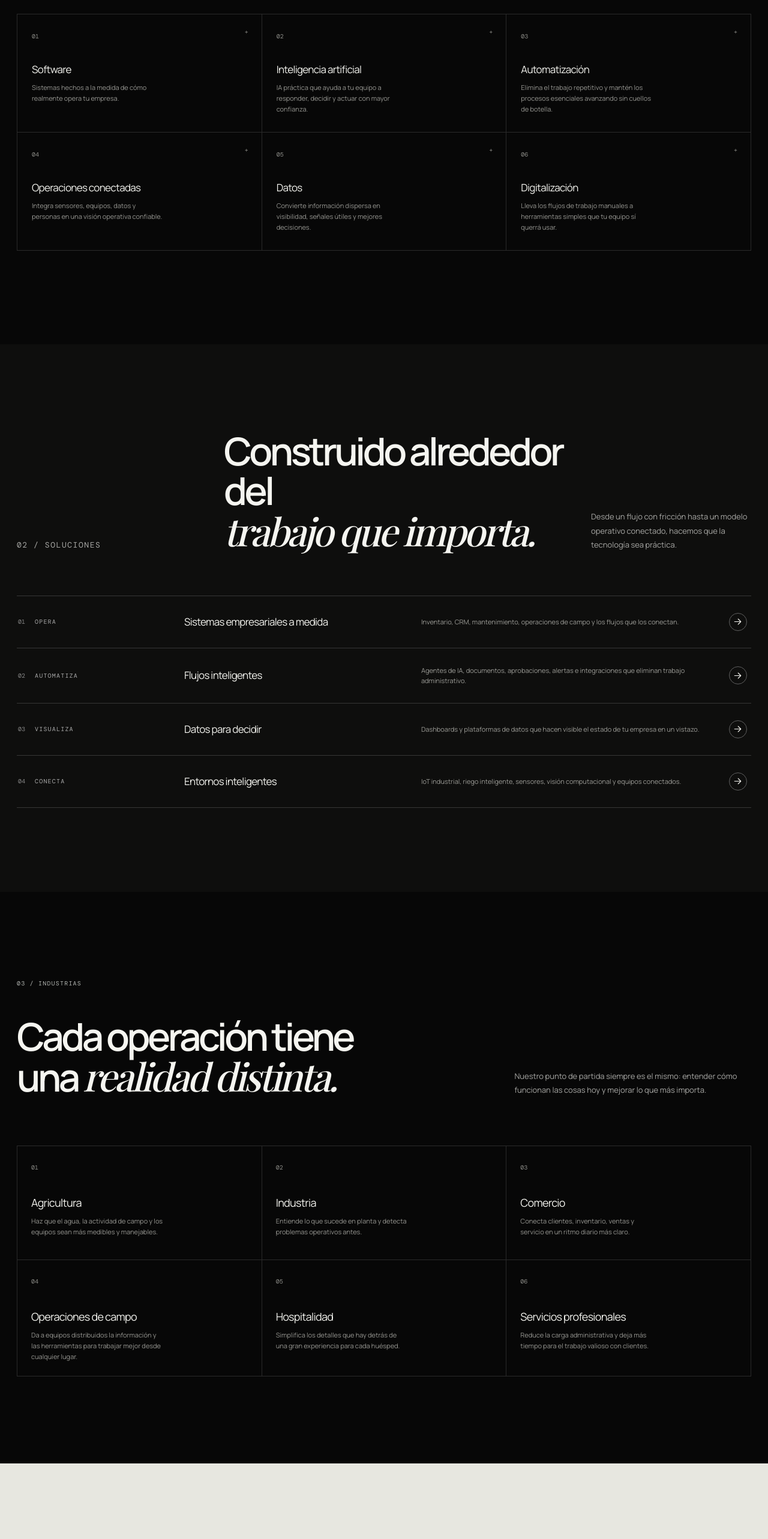
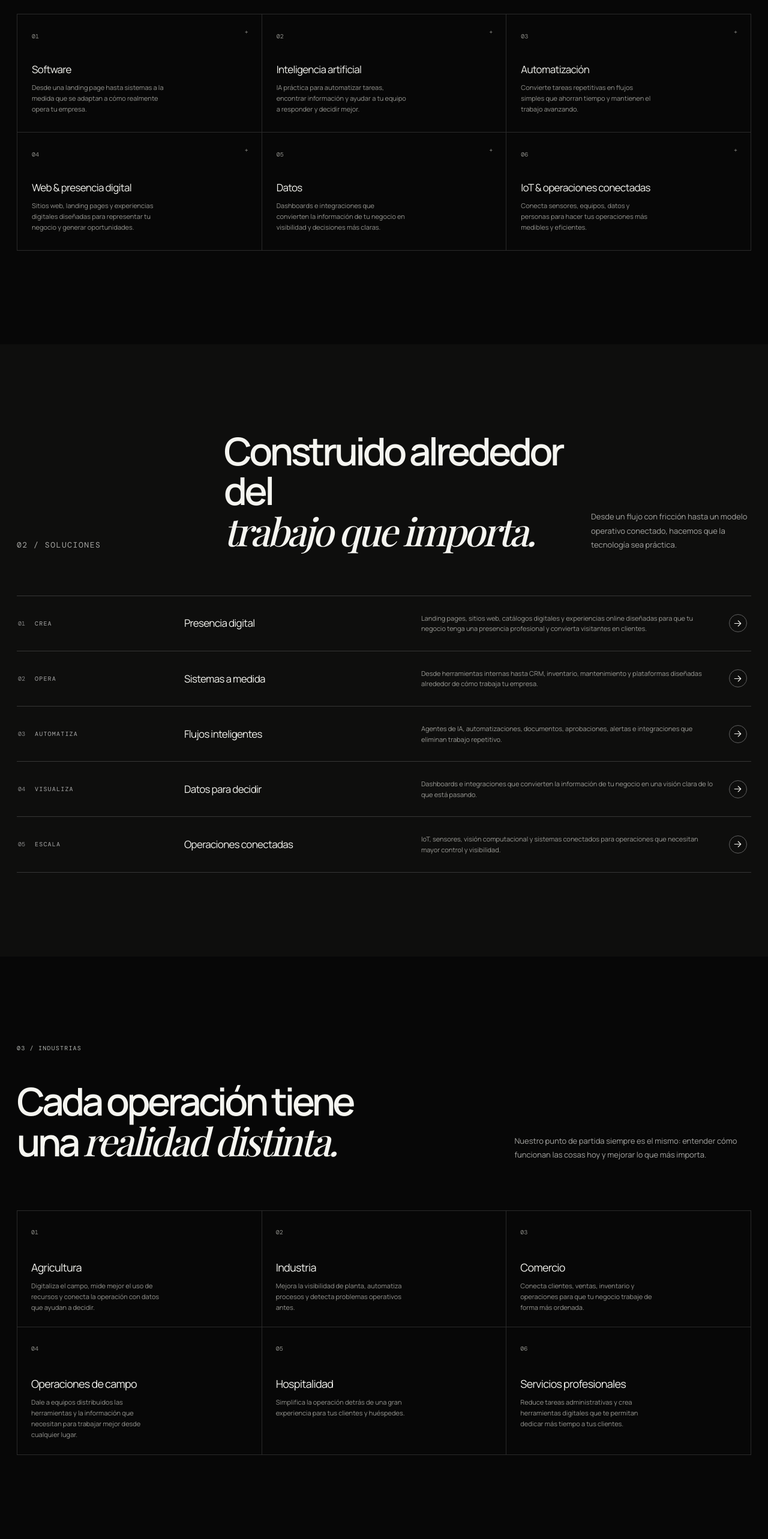
Before and after one commit to ivanmongebadilla/monnavi, a Next.js app: page / in a window 1280 px wide. Shown: the part 1220-3786 px from the top of the page at 60% size. Built offline with nearby package versions, Linux system fonts and the light colour scheme; a web font is replaced by a local one.

Commit message:
Better text

```diff
--- a/app/page.tsx
+++ b/app/page.tsx
@@ -72,31 +72,32 @@ export default function Home() {
   const es = language === "es";
   const t = (spanish: string, english: string) => es ? spanish : english;
   const localCapabilities = es ? [
-    ["01", "Software", "Sistemas hechos a la medida de cómo realmente opera tu empresa."],
-    ["02", "Inteligencia artificial", "IA práctica que ayuda a tu equipo a responder, decidir y actuar con mayor confianza."],
-    ["03", "Automatización", "Elimina el trabajo repetitivo y mantén los procesos esenciales avanzando sin cuellos de botella."],
-    ["04", "Operaciones conectadas", "Integra sensores, equipos, datos y personas en una visión operativa confiable."],
-    ["05", "Datos", "Convierte información dispersa en visibilidad, señales útiles y mejores decisiones."],
-    ["06", "Digitalización", "Lleva los flujos de trabajo manuales a herramientas simples que tu equipo sí querrá usar."],
+    ["01", "Software", "Desde una landing page hasta sistemas a la medida que se adaptan a cómo realmente opera tu empresa."],
+    ["02", "Inteligencia artificial", "IA práctica para automatizar tareas, encontrar información y ayudar a tu equipo a responder y decidir mejor."],
+    ["03", "Automatización", "Convierte tareas repetitivas en flujos simples que ahorran tiempo y mantienen el trabajo avanzando."],
+    ["04", "Web & presencia digital", "Sitios web, landing pages y experiencias digitales diseñadas para representar tu negocio y generar oportunidades."],
+    ["05", "Datos", "Dashboards e integraciones que convierten la información de tu negocio en visibilidad y decisiones más claras."],
+    ["06", "IoT & operaciones conectadas", "Conecta sensores, equipos, datos y personas para hacer tus operaciones más medibles y eficientes."],
   ] : capabilities;
   const localSolutions = es ? [
-    ["01", "Opera", "Sistemas empresariales a medida", "Inventario, CRM, mantenimiento, operaciones de campo y los flujos que los conectan."],
-    ["02", "Automatiza", "Flujos inteligentes", "Agentes de IA, documentos, aprobaciones, alertas e integraciones que eliminan trabajo administrativo."],
-    ["03", "Visualiza", "Datos para decidir", "Dashboards y plataformas de datos que hacen visible el estado de tu empresa en un vistazo."],
-    ["04", "Conecta", "Entornos inteligentes", "IoT industrial, riego inteligente, sensores, visión computacional y equipos conectados."],
+    ["01", "Crea", "Presencia digital", "Landing pages, sitios web, catálogos digitales y experiencias online diseñadas para que tu negocio tenga una presencia profesional y convierta visitantes en clientes."],
+    ["02", "Opera", "Sistemas a medida", "Desde herramientas internas hasta CRM, inventario, mantenimiento y plataformas diseñadas alrededor de cómo trabaja tu empresa."],
+    ["03", "Automatiza", "Flujos inteligentes", "Agentes de IA, automatizaciones, documentos, aprobaciones, alertas e integraciones que eliminan trabajo repetitivo."],
+    ["04", "Visualiza", "Datos para decidir", "Dashboards e integraciones que convierten la información de tu negocio en una visión clara de lo que está pasando."],
+    ["05", "Escala", "Operaciones conectadas", "IoT, sensores, visión computacional y sistemas conectados para operaciones que necesitan mayor control y visibilidad."],
   ] : solutions;
   const localIndustries = es ? [
-    ["Agricultura", "Haz que el agua, la actividad de campo y los equipos sean más medibles y manejables."],
-    ["Industria", "Entiende lo que sucede en planta y detecta problemas operativos antes."],
-    ["Comercio", "Conecta clientes, inventario, ventas y servicio en un ritmo diario más claro."],
-    ["Operaciones de campo", "Da a equipos distribuidos la información y las herramientas para trabajar mejor desde cualquier lugar."],
-    ["Hospitalidad", "Simplifica los detalles que hay detrás de una gran experiencia para cada huésped."],
-    ["Servicios profesionales", "Reduce la carga administrativa y deja más tiempo para el trabajo valioso con clientes."],
+    ["Agricultura", "Digitaliza el campo, mide mejor el uso de recursos y conecta la operación con datos que ayudan a decidir."],
+    ["Industria", "Mejora la visibilidad de planta, automatiza procesos y detecta problemas operativos antes."],
+    ["Comercio", "Conecta clientes, ventas, inventario y operaciones para que tu negocio trabaje de forma más ordenada."],
+    ["Operaciones de campo", "Dale a equipos distribuidos las herramientas y la información que necesitan para trabajar mejor desde cualquier lugar."],
+    ["Hospitalidad", "Simplifica la operación detrás de una gran experiencia para tus clientes y huéspedes."],
+    ["Servicios profesionales", "Reduce tareas administrativas y crea herramientas digitales que te permitan dedicar más tiempo a tus clientes."],
   ] : industries;
   const localProjects = es ? [
-    ["Riego inteligente", "Una vista conectada de zonas, sensores y calendarios para conservar recursos y mantener la operación bajo control.", "IoT · Automatización"],
-    ["Asistente empresarial con IA", "Un asistente interno seguro que convierte el conocimiento de tu empresa en respuestas rápidas y fundamentadas.", "IA · Sistemas de conocimiento"],
-    ["Centro de control operativo", "Un dashboard en tiempo real para las métricas, alertas y trabajo abierto que mueve una operación industrial.", "Datos · Integración"],
+    ["Sitio web para negocio", "Una experiencia web moderna diseñada para presentar una marca, explicar sus servicios y convertir visitantes en clientes.", "Web · Diseño · Desarrollo"],
+    ["Automatización con IA", "Un flujo inteligente que procesa información, elimina tareas repetitivas y ayuda al equipo a trabajar con mayor rapidez.", "IA · Automatización"],
+    ["Centro de control operativo", "Un dashboard en tiempo real para las métricas, alertas y trabajo abierto que mueve una operación.", "Datos · Integración"],
   ] : projects;
   function submit(e: FormEvent<HTMLFormElement>) { e.preventDefault(); setSent(true); }
   return <main>
@@ -162,7 +163,13 @@ export default function Home() {
 
     <section id="industries" className="industries section-wrap"><p className="section-kicker">03 / {t("INDUSTRIAS", "INDUSTRIES")}</p><div className="industries-title"><h2>{t("Cada operación tiene", "Every operation has")}<br/>{t("una ", "a different ")}<em>{t("realidad distinta.", "reality.")}</em></h2><p>{t("Nuestro punto de partida siempre es el mismo: entender cómo funcionan las cosas hoy y mejorar lo que más importa.", "Our starting point is always the same: understand how things work today, then improve what matters most.")}</p></div><div className="industries-grid">{localIndustries.map(([title, text], index) => <article key={title}><span>0{index + 1}</span><h3>{title}</h3><p>{text}</p></article>)}</div></section>
 
-    <section className="process section-wrap"><p className="section-kicker">04 / {t("CÓMO TRABAJAMOS", "HOW WE WORK")}</p><div className="process-head"><h2>{t("Empezamos por el", "Start with the")}<br/><em>{t("problema.", "problem.")}</em></h2><p>{t("No hay un paquete predefinido que vender. Trabajamos desde la necesidad operativa, con las personas más cercanas a ella.", "There is no predefined package to sell. We work from the operational need, with the people closest to it.")}</p></div><ol>{(es ? ["Descubrir", "Diseñar", "Construir", "Integrar", "Mejorar"] : ["Discover", "Design", "Build", "Integrate", "Improve"]).map((item, i) => <li key={item}><span>0{i + 1}</span><h3>{item}</h3><i>{i === 4 ? "↗" : "→"}</i></li>)}</ol></section>
+    <section className="process section-wrap">
+      <p className="section-kicker">04 / {t("CÓMO TRABAJAMOS", "HOW WE WORK")}</p>
+      <div className="process-head">
+        <h2>{t("Empezamos por el", "Start with the")}<br/><em>{t("problema.", "problem.")}</em></h2>
+        <p>{t("No hay un paquete predefinido que vender. Trabajamos desde la necesidad operativa, con las personas más cercanas a ella.", "There is no predefined package to sell. We work from the operational need, with the people closest to it.")}</p>
+      </div>
+      <ol>{(es ? ["Descubrir", "Diseñar", "Construir", "Integrar", "Mejorar"] : ["Discover", "Design", "Build", "Integrate", "Improve"]).map((item, i) => <li key={item}><span>0{i + 1}</span><h3>{item}</h3><i>{i === 4 ? "↗" : "→"}</i></li>)}</ol></section>
 
     <section className="tech section-wrap">
       <div className="tech-visual">
```
